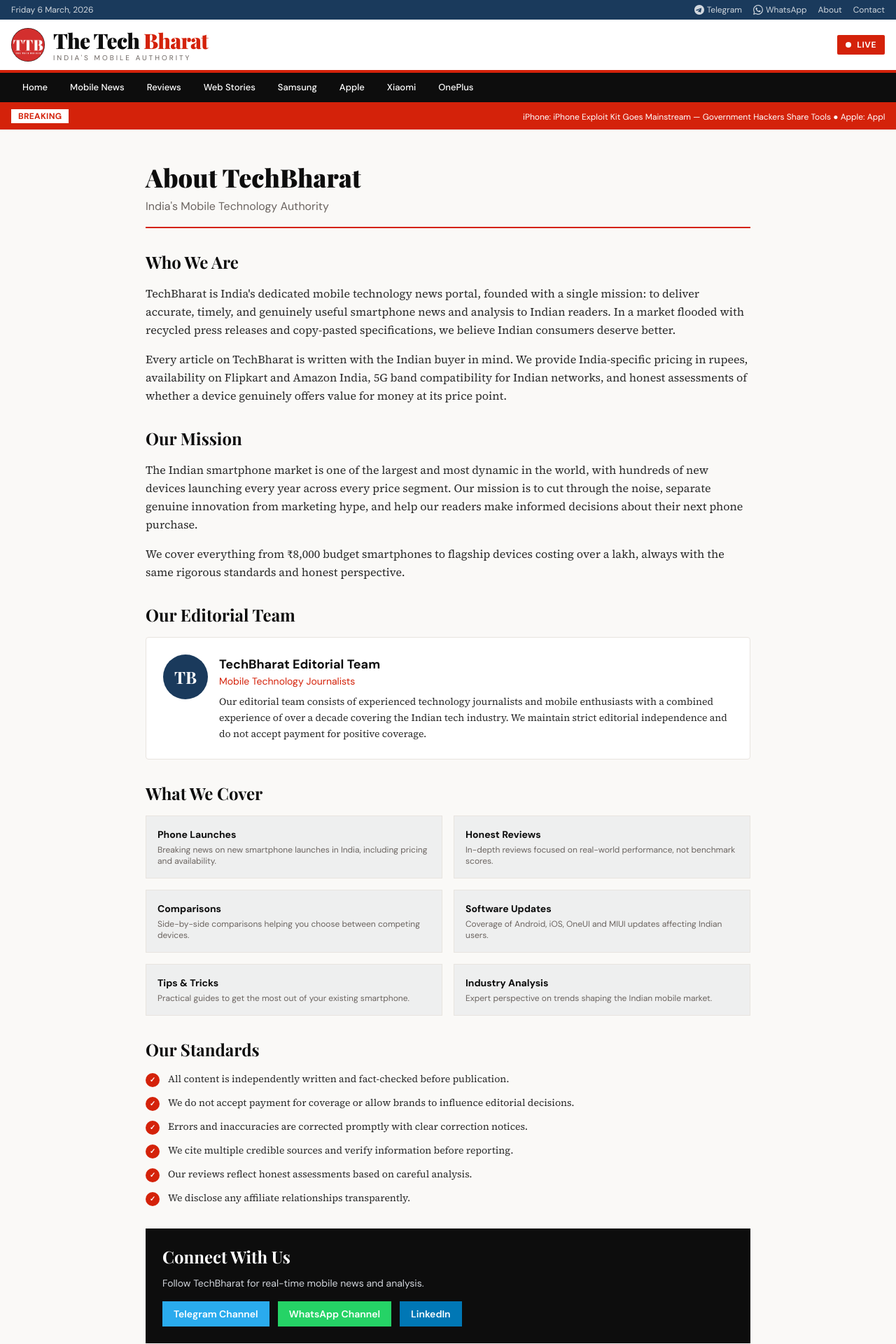
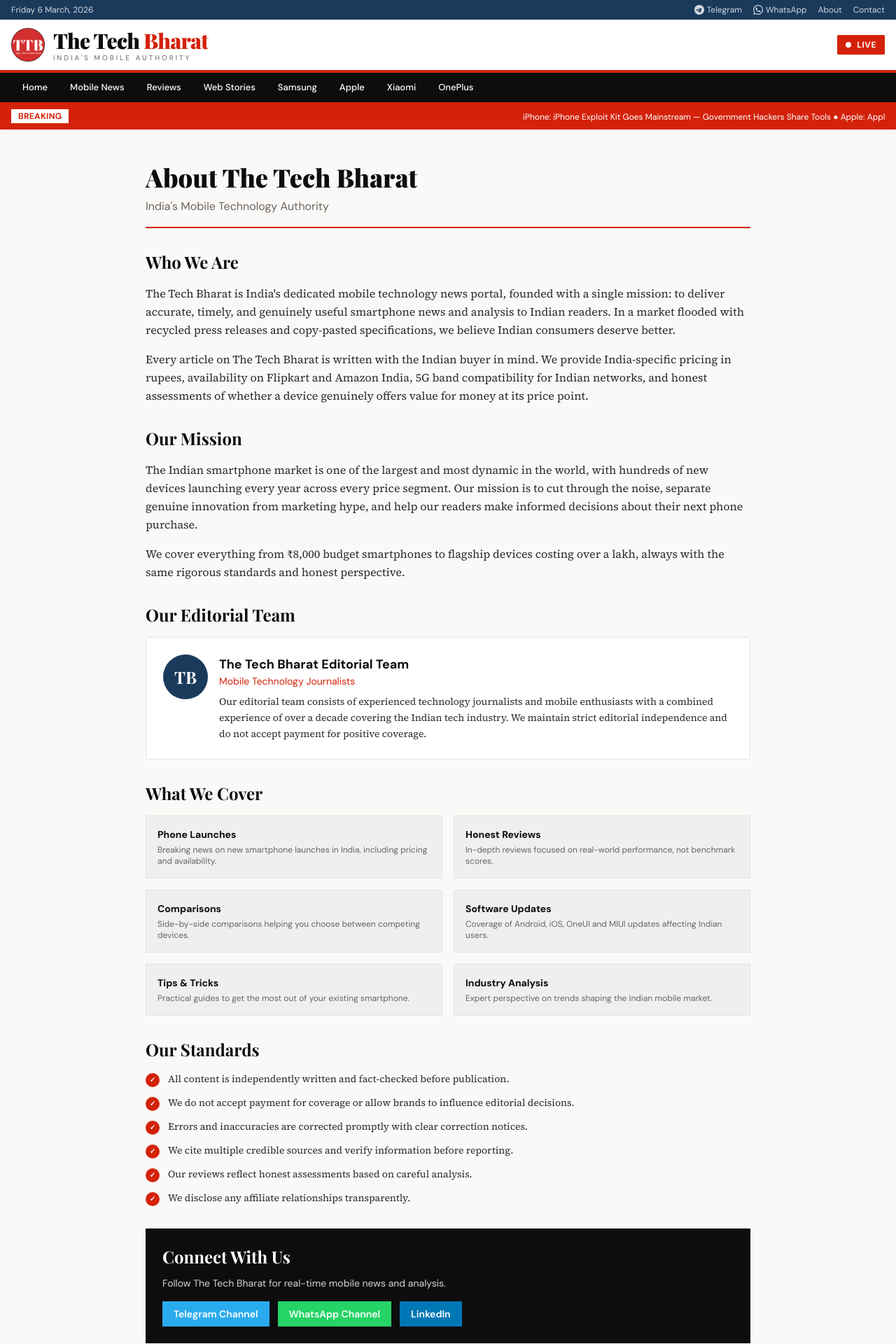
Before and after one commit to ankittiwari373164/techbharat, a Next.js app: page /about in a window 1280 px wide. Shown: the top 1920 px of the page at 70% size. Built offline with nearby package versions, Linux system fonts and the light colour scheme.

Commit message:
spelling

```diff
--- a/app/about/page.tsx
+++ b/app/about/page.tsx
@@ -1,15 +1,15 @@
 import type { Metadata } from 'next'
 
 export const metadata: Metadata = {
-  title: 'About Us – TechBharat',
-  description: 'Learn about TechBharat – India\'s trusted mobile technology news portal. Our mission, team, and editorial standards.',
+  title: 'About Us – The Tech Bharat',
+  description: 'Learn about The Tech Bharat – India\'s trusted mobile technology news portal. Our mission, team, and editorial standards.',
 }
 
 export default function AboutPage() {
   return (
     <div className="max-w-4xl mx-auto px-4 py-12">
       <div className="border-b-2 border-[#d4220a] mb-8 pb-4">
-        <h1 className="font-playfair text-4xl font-black text-ink mb-2">About TechBharat</h1>
+        <h1 className="font-playfair text-4xl font-black text-ink mb-2">About The Tech Bharat</h1>
         <p className="font-sans text-muted">India's Mobile Technology Authority</p>
       </div>
 
@@ -17,10 +17,10 @@
         <section>
           <h2 className="font-playfair text-2xl font-bold text-ink mb-4">Who We Are</h2>
           <p className="font-body text-base text-[#2a2a2a] leading-relaxed mb-4">
-            TechBharat is India's dedicated mobile technology news portal, founded with a single mission: to deliver accurate, timely, and genuinely useful smartphone news and analysis to Indian readers. In a market flooded with recycled press releases and copy-pasted specifications, we believe Indian consumers deserve better.
+            The Tech Bharat is India's dedicated mobile technology news portal, founded with a single mission: to deliver accurate, timely, and genuinely useful smartphone news and analysis to Indian readers. In a market flooded with recycled press releases and copy-pasted specifications, we believe Indian consumers deserve better.
           </p>
           <p className="font-body text-base text-[#2a2a2a] leading-relaxed mb-4">
-            Every article on TechBharat is written with the Indian buyer in mind. We provide India-specific pricing in rupees, availability on Flipkart and Amazon India, 5G band compatibility for Indian networks, and honest assessments of whether a device genuinely offers value for money at its price point.
+            Every article on The Tech Bharat is written with the Indian buyer in mind. We provide India-specific pricing in rupees, availability on Flipkart and Amazon India, 5G band compatibility for Indian networks, and honest assessments of whether a device genuinely offers value for money at its price point.
           </p>
         </section>
 
@@ -42,7 +42,7 @@
                 TB
               </div>
               <div>
-                <h3 className="font-sans text-lg font-bold text-ink">TechBharat Editorial Team</h3>
+                <h3 className="font-sans text-lg font-bold text-ink">The Tech Bharat Editorial Team</h3>
                 <p className="font-sans text-sm text-[#d4220a] mb-2">Mobile Technology Journalists</p>
                 <p className="font-body text-sm text-[#2a2a2a] leading-relaxed">
                   Our editorial team consists of experienced technology journalists and mobile enthusiasts with a combined experience of over a decade covering the Indian tech industry. We maintain strict editorial independence and do not accept payment for positive coverage.
@@ -93,7 +93,7 @@
         <section className="bg-[#0d0d0d] text-white p-6">
           <h2 className="font-playfair text-2xl font-bold mb-3">Connect With Us</h2>
           <p className="font-sans text-sm text-gray-300 mb-4">
-            Follow TechBharat for real-time mobile news and analysis.
+            Follow The Tech Bharat for real-time mobile news and analysis.
           </p>
           <div className="flex flex-wrap gap-3">
             <a href="https://t.me/techbharat" target="_blank" rel="noopener noreferrer"
--- a/app/author/page.tsx
+++ b/app/author/page.tsx
@@ -3,8 +3,8 @@
 import ArticleCard from '@/components/ArticleCard'
 
 export const metadata: Metadata = {
-  title: 'Author – TechBharat Editorial Team',
-  description: 'Meet the TechBharat editorial team – experienced mobile technology journalists covering the Indian smartphone market.',
+  title: 'Author – The Tech Bharat Editorial Team',
+  description: 'Meet the The The Tech Bharat editorial team – experienced mobile technology journalists covering the Indian smartphone market.',
 }
 
 export default async function AuthorPage() {
@@ -15,7 +15,7 @@
     <div className="max-w-4xl mx-auto px-4 py-12">
       <div className="border-b-2 border-[#d4220a] mb-8 pb-4">
         <h1 className="font-playfair text-4xl font-black text-ink mb-2">Our Authors</h1>
-        <p className="font-sans text-sm text-muted">The people behind TechBharat's journalism</p>
+        <p className="font-sans text-sm text-muted">The people behind The Tech Bharat's journalism</p>
       </div>
 
       <div className="bg-white border border-border p-8 mb-8">
@@ -24,9 +24,9 @@
             <div className="w-24 h-24 rounded-full bg-[#1a3a5c] text-white font-playfair text-4xl font-bold flex items-center justify-center">TB</div>
           </div>
           <div className="flex-1">
-            <h2 className="font-playfair text-2xl font-bold text-ink mb-1">TechBharat Editorial Team</h2>
+            <h2 className="font-playfair text-2xl font-bold text-ink mb-1">The Tech Bharat Editorial Team</h2>
             <p className="font-sans text-sm text-[#d4220a] font-semibold mb-3">Senior Mobile Technology Journalists</p>
-            <p className="font-body text-base text-[#2a2a2a] leading-relaxed mb-4">The TechBharat Editorial Team comprises experienced technology journalists and mobile enthusiasts dedicated to covering the Indian smartphone market.</p>
+            <p className="font-body text-base text-[#2a2a2a] leading-relaxed mb-4">The Tech Bharat Editorial Team comprises experienced technology journalists and mobile enthusiasts dedicated to covering the Indian smartphone market.</p>
             <div className="flex flex-wrap gap-4 text-sm">
               <div className="font-sans"><span className="text-muted text-xs uppercase tracking-wider block mb-0.5">Speciality</span><span className="font-semibold text-ink">Smartphones & Mobile Technology</span></div>
               <div className="font-sans"><span className="text-muted text-xs uppercase tracking-wider block mb-0.5">Market</span><span className="font-semibold text-ink">India</span></div>
--- a/app/contact/page.tsx
+++ b/app/contact/page.tsx
@@ -16,7 +16,7 @@
     <div className="max-w-4xl mx-auto px-4 py-12">
       <div className="border-b-2 border-[#d4220a] mb-8 pb-4">
         <h1 className="font-playfair text-4xl font-black text-ink mb-2">Contact Us</h1>
-        <p className="font-sans text-muted">Get in touch with the TechBharat editorial team</p>
+        <p className="font-sans text-muted">Get in touch with the The Tech Bharat editorial team</p>
       </div>
 
       <div className="grid grid-cols-1 md:grid-cols-2 gap-10">
@@ -45,7 +45,7 @@
           </div>
 
           <div className="mt-6 p-4 bg-[#1a3a5c]/5 border border-border">
-            <h3 className="font-sans text-sm font-bold text-ink mb-2">TechBharat</h3>
+            <h3 className="font-sans text-sm font-bold text-ink mb-2">The Tech Bharat</h3>
             <p className="font-sans text-xs text-muted leading-relaxed">
               India's Mobile Technology Authority<br />
               New Delhi, India<br />
--- a/app/corrections-policy/page.tsx
+++ b/app/corrections-policy/page.tsx
@@ -1,7 +1,7 @@
 import type { Metadata } from 'next'
 
 export const metadata: Metadata = {
-  title: 'Corrections Policy – TechBharat',
+  title: 'Corrections Policy – The Tech Bharat',
 }
 
 export default function CorrectionsPage() {
@@ -14,7 +14,7 @@
       <div className="space-y-6 font-body text-base text-[#2a2a2a] leading-relaxed">
         <section>
           <h2 className="font-playfair text-xl font-bold text-ink mb-3">Our Commitment to Accuracy</h2>
-          <p>TechBharat is committed to publishing accurate, factual content. Despite our best efforts, errors can occasionally occur. When they do, we correct them promptly and transparently.</p>
+          <p>The Tech Bharat is committed to publishing accurate, factual content. Despite our best efforts, errors can occasionally occur. When they do, we correct them promptly and transparently.</p>
         </section>
         <section>
           <h2 className="font-playfair text-xl font-bold text-ink mb-3">How We Handle Corrections</h2>
--- a/app/mobile-news/page.tsx
+++ b/app/mobile-news/page.tsx
@@ -6,7 +6,7 @@
 
 export async function generateMetadata({ searchParams }: { searchParams: { brand?: string } }): Promise<Metadata> {
   return {
-    title: searchParams.brand ? `${searchParams.brand} News – TechBharat` : 'Mobile News – Latest Smartphone News India',
+    title: searchParams.brand ? `${searchParams.brand} News – The Tech Bharat` : 'Mobile News – Latest Smartphone News India',
     description: searchParams.brand
       ? `Latest news, reviews and updates about ${searchParams.brand} smartphones in India.`
       : 'Latest mobile phone news, launches, leaks, and updates from Samsung, Apple, Xiaomi, OnePlus and more.',
--- a/app/page.tsx
+++ b/app/page.tsx
@@ -4,8 +4,8 @@
 import type { Metadata } from 'next'
 
 export const metadata: Metadata = {
-  title: "TechBharat – India's Mobile Technology News",
-  description: 'Latest mobile news, phone reviews, comparisons, and smartphone analysis for Indian readers. Stay updated with TechBharat.',
+  title: "The Tech Bharat – India's Mobile Technology News",
+  description: 'Latest mobile news, phone reviews, comparisons, and smartphone analysis for Indian readers. Stay updated with The Tech Bharat.',
 }
 
 export const revalidate = 60
@@ -44,7 +44,7 @@
                 <path strokeLinecap="round" strokeLinejoin="round" d="M12 7.5h1.5m-1.5 3h1.5m-7.5 3h7.5m-7.5 3h7.5m3-9h3.375c.621 0 1.125.504 1.125 1.125V18a2.25 2.25 0 01-2.25 2.25M16.5 7.5V18a2.25 2.25 0 002.25 2.25M16.5 7.5V4.875c0-.621-.504-1.125-1.125-1.125H4.125C3.504 3.75 3 4.254 3 4.875V18a2.25 2.25 0 002.25 2.25h13.5M6 7.5h3v3H6v-3z" />
               </svg>
             </div>
-            <h1 className="font-playfair text-4xl font-black text-ink mb-4">Welcome to TechBharat</h1>
+            <h1 className="font-playfair text-4xl font-black text-ink mb-4">Welcome to The Tech Bharat</h1>
             <p className="font-sans text-lg text-muted mb-8">Your automated mobile news portal is ready. Go to admin and publish your first article.</p>
             <a href="/admin" className="inline-block bg-[#1a3a5c] hover:bg-[#0f2d4a] text-white font-sans font-bold px-8 py-4 text-base transition-colors">
               ⚙ Open Admin Panel
--- a/app/privacy-policy/page.tsx
+++ b/app/privacy-policy/page.tsx
@@ -1,8 +1,8 @@
 import type { Metadata } from 'next'
 
 export const metadata: Metadata = {
-  title: 'Privacy Policy – TechBharat',
-  description: 'TechBharat Privacy Policy. Learn how we collect, use, and protect your personal information.',
+  title: 'Privacy Policy – The Tech Bharat',
+  description: 'The Tech Bharat Privacy Policy. Learn how we collect, use, and protect your personal information.',
 }
 
 export default function PrivacyPolicyPage() {
@@ -18,7 +18,7 @@
       <div className="space-y-8 font-body text-base text-[#2a2a2a] leading-relaxed">
         <section>
           <h2 className="font-playfair text-xl font-bold text-ink mb-3">1. Introduction</h2>
-          <p>Welcome to TechBharat ("we," "our," or "us"). We are committed to protecting your personal information and your right to privacy. This Privacy Policy explains how we collect, use, and share information about you when you use our website at techbharat.com (the "Service").</p>
+          <p>Welcome to The Tech Bharat ("we," "our," or "us"). We are committed to protecting your personal information and your right to privacy. This Privacy Policy explains how we collect, use, and share information about you when you use our website at thetechbharat.com (the "Service").</p>
         </section>
 
         <section>
--- a/app/robots.txt/route.ts
+++ b/app/robots.txt/route.ts
@@ -1,6 +1,6 @@
 import { NextResponse } from 'next/server'
 
-const SITE_URL = process.env.SITE_URL || 'https://techbharat.com'
+const SITE_URL = process.env.SITE_URL || 'https://thetechbharat.com'
 
 export async function GET() {
   const robots = `User-agent: *
--- a/components/Footer.tsx
+++ b/components/Footer.tsx
@@ -116,7 +116,7 @@
       <div className="border-t border-gray-800">
         <div className="max-w-7xl mx-auto px-4 py-4 flex flex-col md:flex-row justify-between items-center gap-2">
           <p className="font-sans text-xs text-gray-500">
-            © {year} TechBharat. All rights reserved. India's Mobile Technology Authority.
+            © {year} The Tech Bharat. All rights reserved. India's Mobile Technology Authority.
           </p>
           <p className="font-sans text-xs text-gray-600">
             Content is original and independently produced. Not affiliated with any phone brand.
```
Also changed, not shown: app/disclaimer/page.tsx (+6 -6 lines), app/editorial-policy/page.tsx (+6 -6 lines), app/terms/page.tsx (+6 -6 lines).
